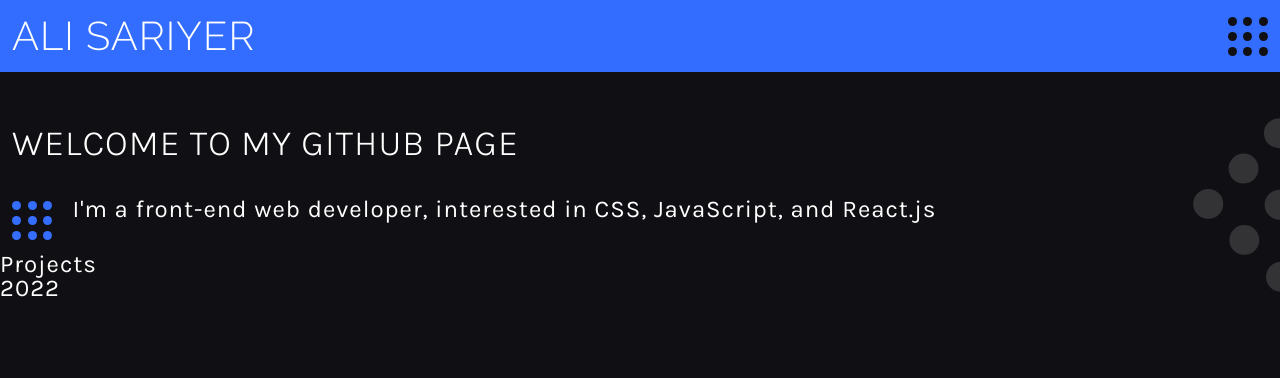
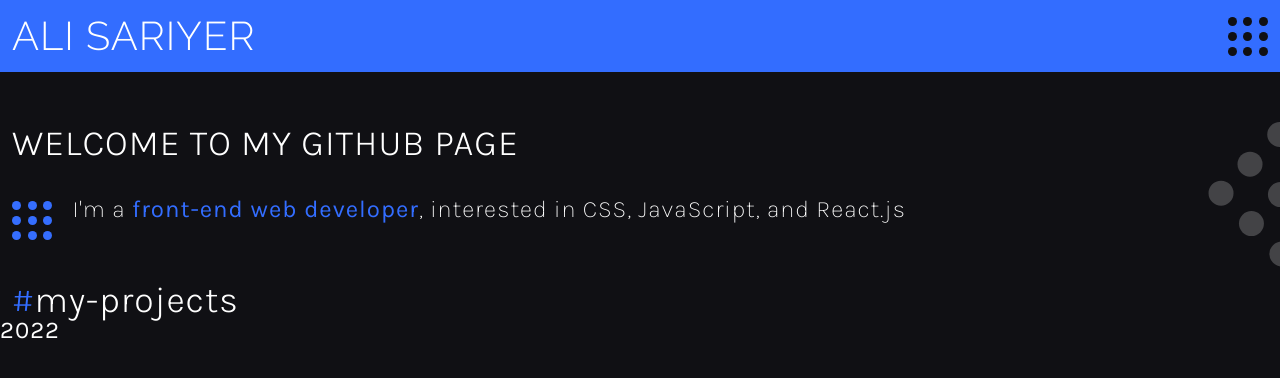
Before and after one commit to alisariyer/alisariyer, a React (Create React App) app: page / in a window 1280 px wide. Shown: the top 378 px of the page. Built offline with nearby package versions, Linux system fonts and the light colour scheme.

Commit message:
1. Start project section by adding and styling title and container elements 2. Add utility classes for color and font-weight purposes 3. Change the hero background dots background-color 4. Add a span and change span text color in hero content

```diff
--- a/src/components/Header.js
+++ b/src/components/Header.js
@@ -7,7 +7,7 @@ export default function Header() {
         <h1>ALI SARIYER</h1>
         <Dots backgroundColor="#101013" rotate={0}/>
         <div className="hero-bg-dots">
-          <Dots backgroundColor="#ffffff25" rotate={45} />
+          <Dots backgroundColor="#ffffff36" rotate={45} />
         </div>
     </header>
   );
--- a/src/components/Hero.js
+++ b/src/components/Hero.js
@@ -7,7 +7,7 @@ export default function Hero() {
         <h2 className="hero-title">WELCOME TO MY GITHUB PAGE</h2>
         <div className="hero-content">
           <Dots backgroundColor="#356EFF" rotate={0}/>
-          <p>I'm a front-end web developer, interested in CSS, JavaScript, and React.js</p>
+          <p className="extra-light">I'm a <span className="blue regular">front-end web developer</span>, interested in CSS, JavaScript, and React.js</p>
         </div>
     </section>
   );
--- a/src/components/Projects.js
+++ b/src/components/Projects.js
@@ -2,8 +2,8 @@ import React from "react";
 
 export default function Projects() {
   return (
-    <section>
-        Projects
+    <section className="projects-container">
+        <h3 className="projects-title light"><span className="blue">#</span>my-projects</h3>
     </section>
   );
 }
--- a/src/css/initial.css
+++ b/src/css/initial.css
@@ -94,3 +94,19 @@ select {
 /**************************************************/
 /* Utility classses                               */
 /**************************************************/
+
+.blue {
+    color: hsl( var(--clr-blue));
+}
+
+.extra-light {
+    font-weight: 200;
+}
+
+.light {
+    font-weight: 300;
+}
+
+.regular {
+    font-weight: 400;
+}
--- a/src/css/main.css
+++ b/src/css/main.css
@@ -23,6 +23,8 @@
 /* Header                                         */
 /**************************************************/
 
+/* header styling */
+
 .main-header {
     display: flex;
     justify-content: space-between;
@@ -39,6 +41,8 @@
     font-weight: 300;
 }
 
+/* hero styling */
+
 .hero {
     padding: var(--padding);
     padding-top: calc(var(--rem) * 5);
@@ -46,10 +50,13 @@
     max-width: 80%;
 }
 
+.hero > * {
+    margin-bottom: calc(var(--rem) * 3);
+}
+
 .hero-title {
     font-size: calc(var(--rem) * 3.6);
     font-weight: 300;
-    margin-bottom: calc(var(--rem) * 3);
 }
 
 .hero-content {
@@ -71,5 +78,15 @@
 }
 
 .hero-bg-dots > .dot-container {
-    --rem: 3rem;
+    --rem: 2.5rem;
 }
+
+/* project section styling */
+
+.projects-container {
+    padding-inline: var(--padding);
+}
+
+.projects-title {
+    font-size: calc(var(--rem) * 3.6);
+}
```
